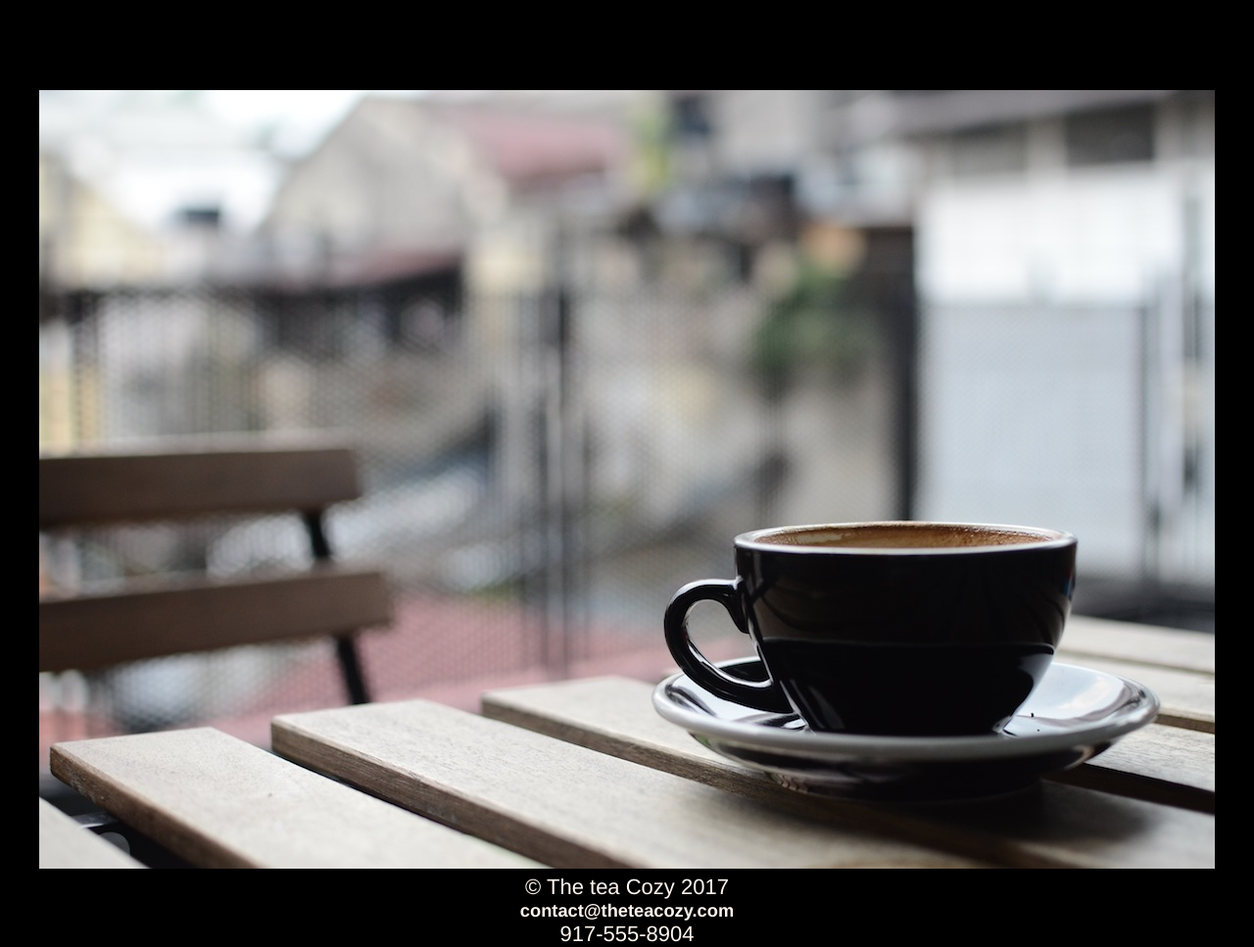
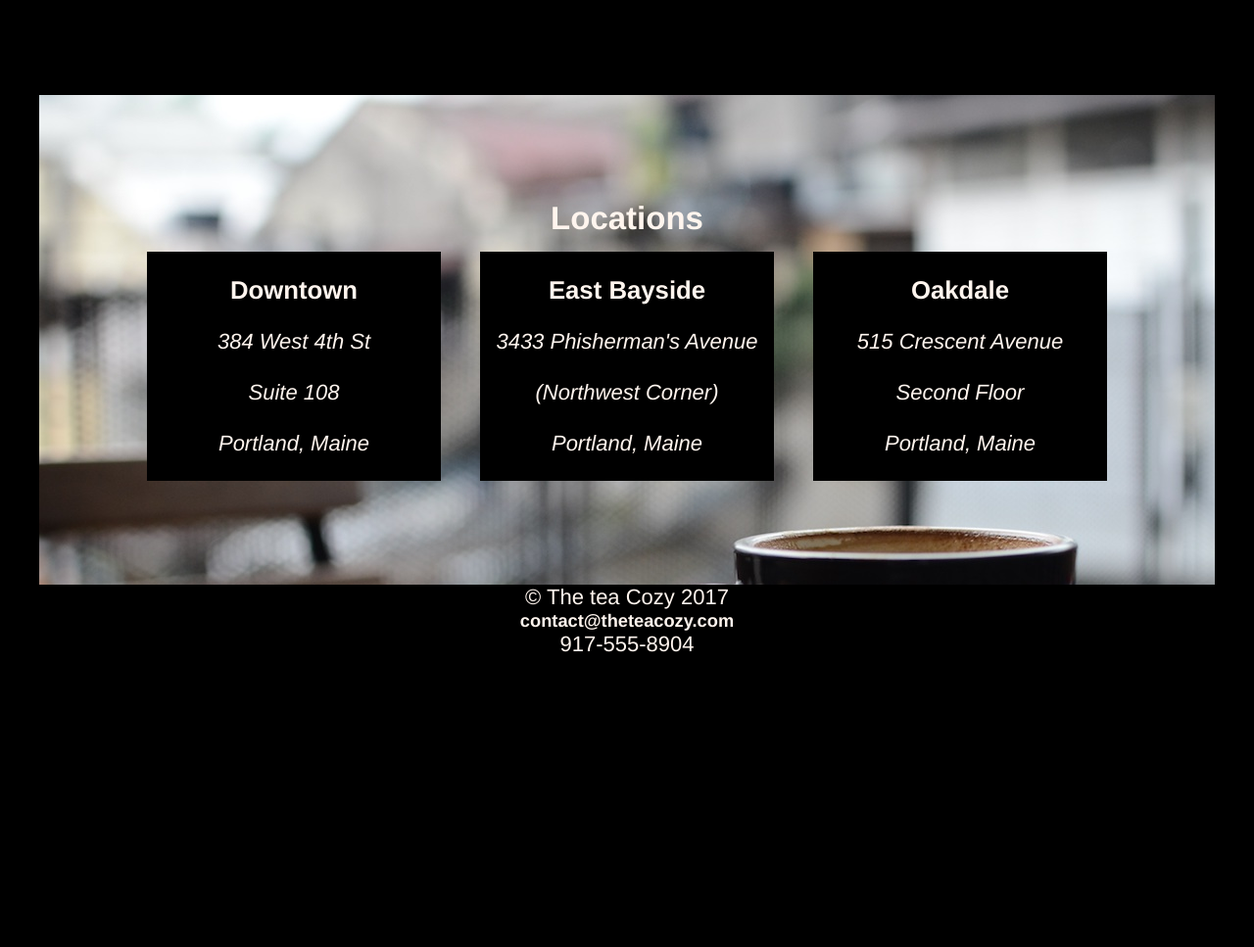
Before and after one commit to furawa/fullstack_dev_projects, a plain HTML site: page index.html in a window 1280 px wide. Shown: the part 1406-2373 px from the top of the page at 98% size. After the commit the page ends 2077 px from the top, so only its background shows below. Drawn offline with Linux system fonts and the light colour scheme.

Commit message:
feat: Style the locations section

```diff
--- a/index.html
+++ b/index.html
@@ -60,19 +60,34 @@
         </section>
 
         <section id="locations">
-            <img src="images/locations-background.jpg" alt="background tea">
+            <h2>Locations</h2>
+            <div class="articles">
                 <article>
-                <h3></h3>
-                <address></address>
+                    <h3>Downtown</h3>
+                    <address>
+                        384 West 4th St<br><br>
+                        Suite 108<br><br>
+                        Portland, Maine
+                    </address>
                 </article>
                 <article>
-                <h3></h3>
-                <address></address>
+                    <h3>East Bayside</h3>
+                    <address>
+                        3433 Phisherman's Avenue<br><br>
+                        (Northwest Corner)<br><br>
+                        Portland, Maine
+                    </address>
                 </article>
                 <article>
-                <h3></h3>
-                <address></address>
+                    <h3>Oakdale</h3>
+                    <address>
+                        515 Crescent Avenue<br><br>
+                        Second Floor<br><br>
+                        Portland, Maine
+                    </address>
                 </article>
+            </div>
+
         </section>
 
         <footer>
--- a/style.css
+++ b/style.css
@@ -70,7 +70,7 @@ main {
 
 }
 h2 {
-    margin-bottom: 10px;
+    margin-bottom: 15px;
 }
 
 #feature {
@@ -101,3 +101,31 @@ h2 {
     justify-content: space-between;
     margin-bottom: 100px;
 }
+
+#locations {
+    background-image: url("images/locations-background.jpg");
+    background-size: cover;
+    height: 500px;
+    width: 1200px;
+    margin: 0 auto;
+    display:flex;
+    flex-direction: column;
+    justify-content: center;
+}
+
+article {
+    background-color: black;
+    opacity: 1;
+    width: 300px;
+    margin-left:40px;
+}
+
+.articles {
+    display: flex;
+    justify-content: center;
+    margin-right: 40px;
+}
+
+address , h3{
+    margin: 25px 0 25px 0;
+}
```
Lines whose indentation alone changed are shown as unchanged.
